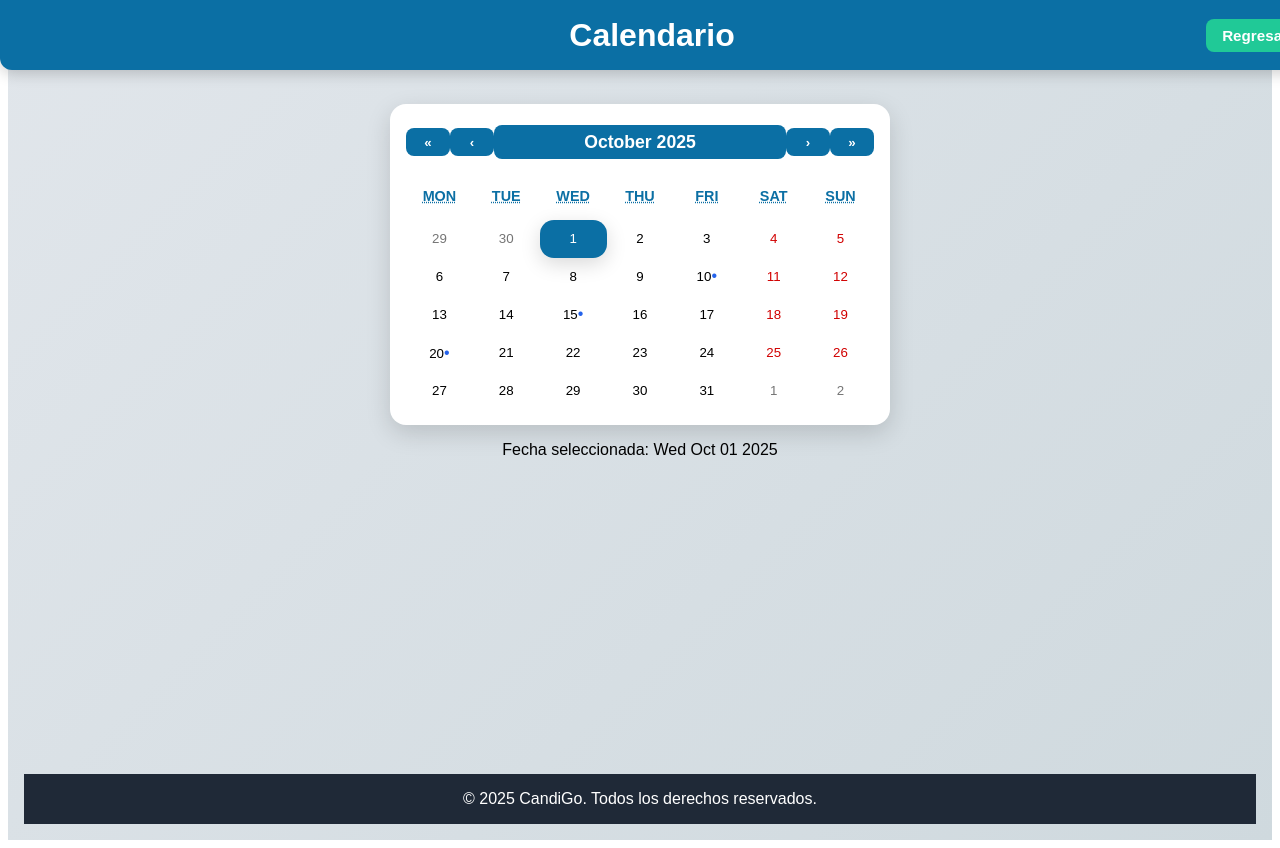
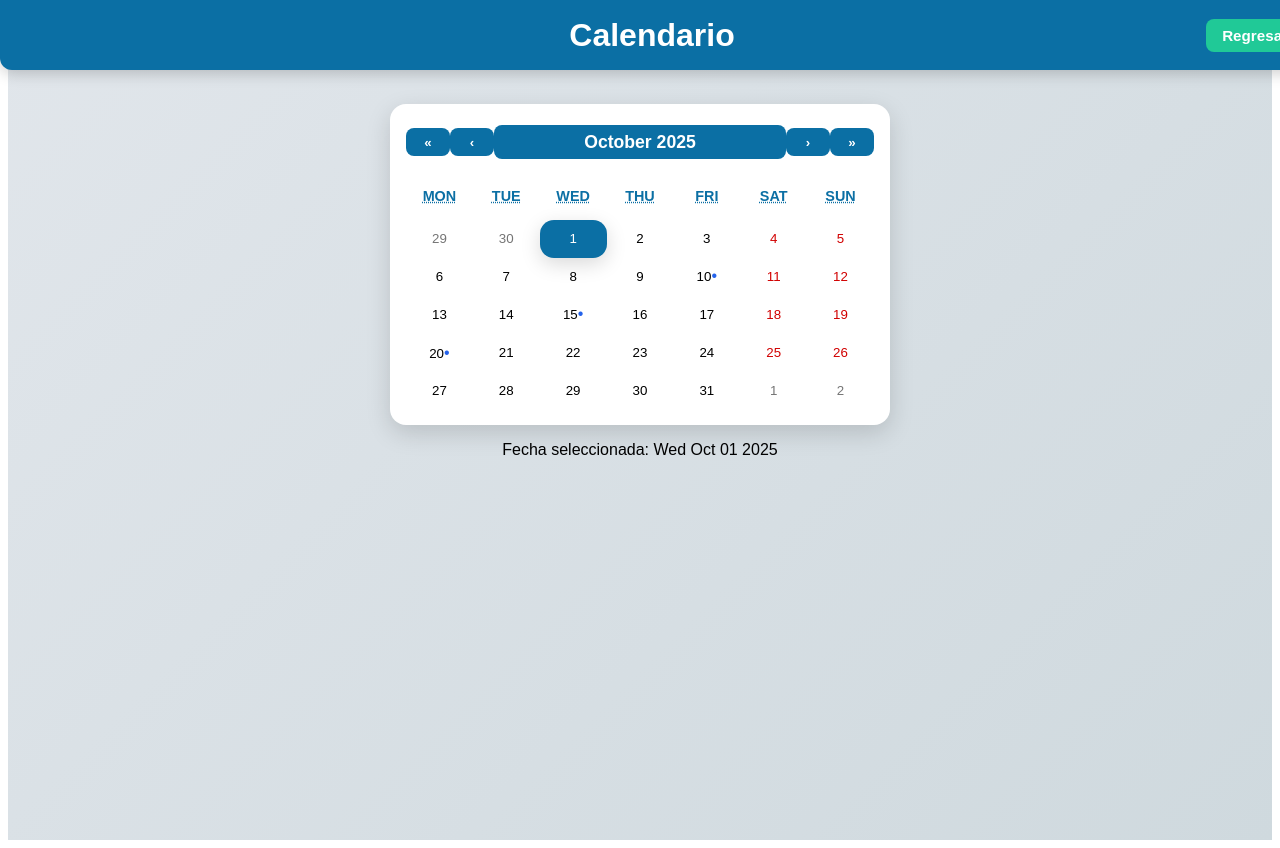
Before and after one commit to golivaxd/CandiGo, a Next.js app in the folder fronted/: page /calendario in a window 1280 px wide. Built offline with nearby package versions, Linux system fonts and the light colour scheme.

Commit message:
subiendo

```diff
--- a/fronted/src/app/calendario/page.tsx
+++ b/fronted/src/app/calendario/page.tsx
@@ -27,7 +27,7 @@ export default function CalendarioPage() {
   return (
     <div className="calendar-page">
       <header className="header">
-        <button className="back-button" onClick={() => router.push('/das')}>
+        <button className="back-button" onClick={() => router.push('/dashboard')}>
           Regresar
         </button>
         <h1>Calendario</h1>
@@ -57,9 +57,7 @@ export default function CalendarioPage() {
           </div>
         )}
       </main>
-      <footer className="footer">
-         © 2025 CandiGo. Todos los derechos reservados.
-      </footer>
+
     </div>
   );
 }
```
